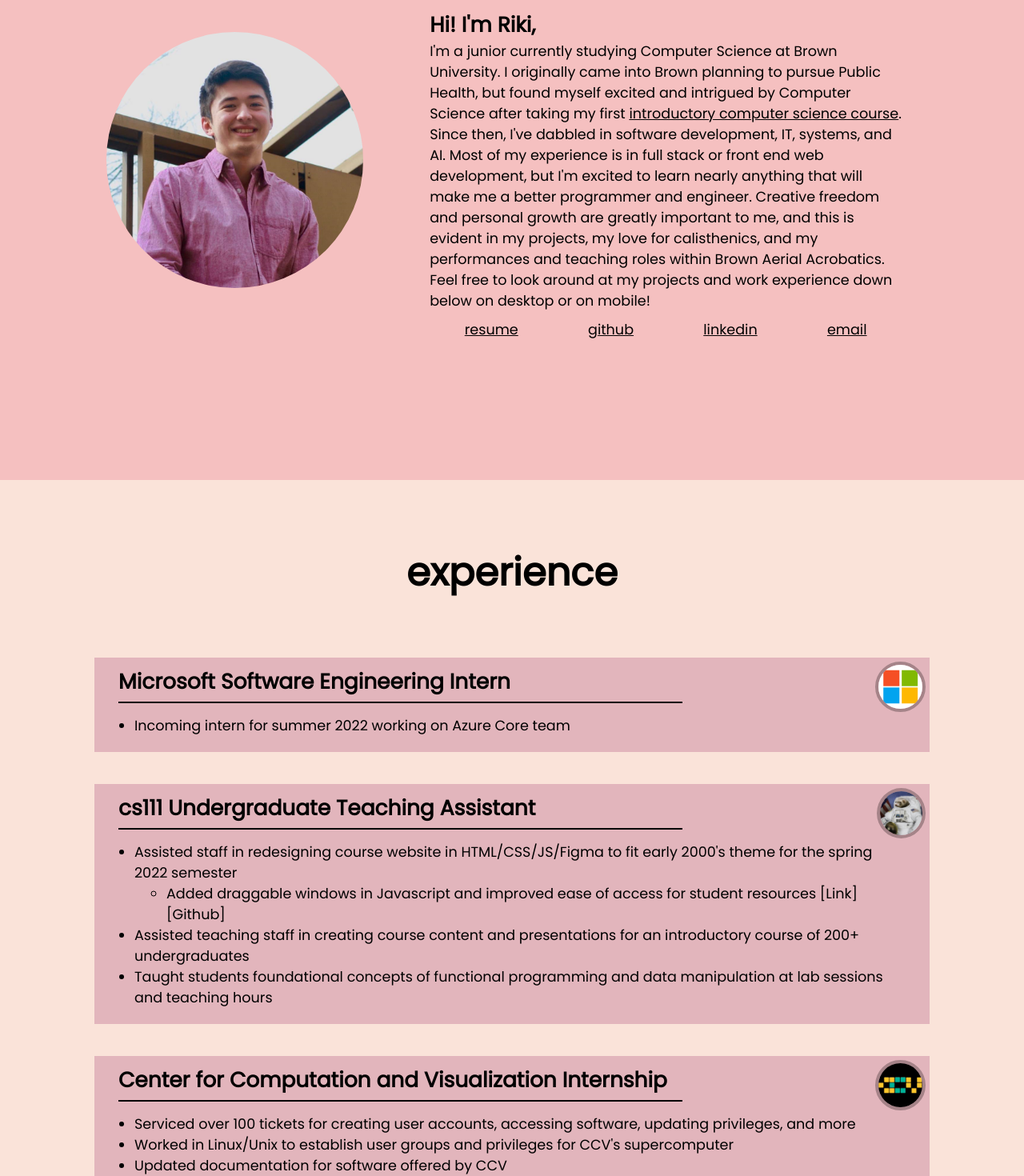
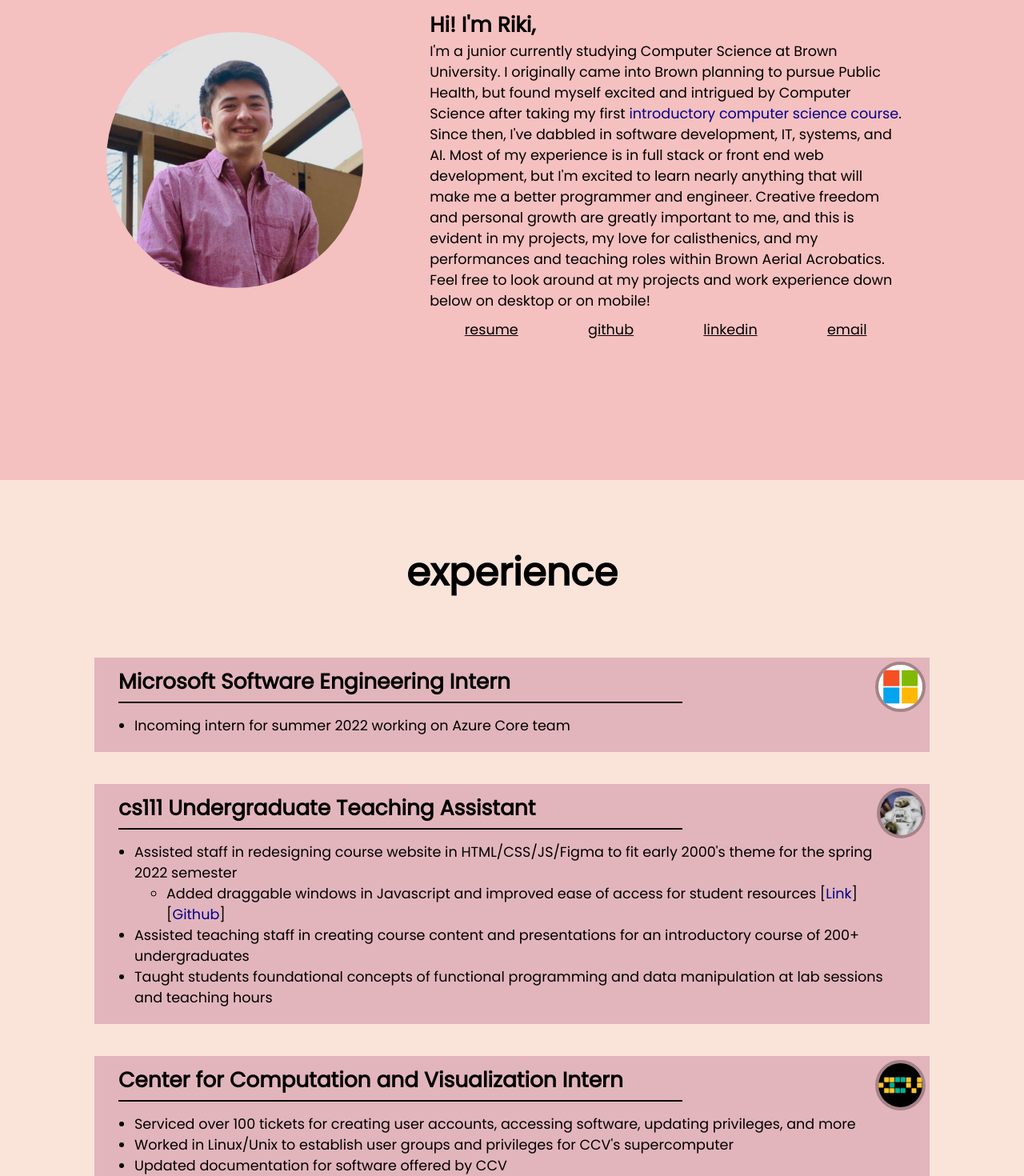
Before and after one commit to r-fameli/my-site, a React (Create React App) app: page / in a window 1280 px wide. Shown: the part 200-1670 px from the top of the page at 80% size. Built offline with nearby package versions, Linux system fonts and the light colour scheme.

Commit message:
Update README, some styling fixes

```diff
--- a/src/components/homePageSections/About.js
+++ b/src/components/homePageSections/About.js
@@ -14,7 +14,7 @@ function AboutSection() {
                     I'm a junior currently studying Computer Science at Brown University.
                     I originally came into Brown planning to pursue Public Health, but found myself excited and
                     intrigued by Computer Science after taking my first&nbsp;
-                    <a href='https://cs50.harvard.edu/x/2020/syllabus/' target="_blank" rel="noreferrer">
+                    <a className='no-underline blue-text' href='https://cs50.harvard.edu/x/2020/syllabus/' target="_blank" rel="noreferrer">
                     introductory computer science course
                     </a>
                     . Since then, I've dabbled in software development, IT, systems, and AI. Most of my experience is
--- a/src/components/homePageSections/Experience.js
+++ b/src/components/homePageSections/Experience.js
@@ -16,8 +16,8 @@ const cs111Description = <div><ul>
     <li>Assisted staff in redesigning course website in HTML/CSS/JS/Figma to fit early 2000's theme for the spring 2022 semester
         <ul>
             <li>Added draggable windows in Javascript and improved ease of access for student resources
-                [<a href='http://cs.brown.edu/courses/csci0111/spring2022/' target="_blank" rel="noreferrer">Link</a>]
-                [<a href='https://github.com/rsimpsonn/spring2022' target="_blank" rel="noreferrer">Github</a>]
+                [<a className="blue-text" href='http://cs.brown.edu/courses/csci0111/spring2022/' target="_blank" rel="noreferrer">Link</a>]
+                [<a className="blue-text" href='https://github.com/rsimpsonn/spring2022' target="_blank" rel="noreferrer">Github</a>]
             </li>
         </ul>
         </li>
@@ -43,7 +43,7 @@ function ExperienceSection() {
                     title="Microsoft Software Engineering Intern"
                     description={microsoftDescription}
                     image={microsoftImage}
-                    link={"http://cs.brown.edu/courses/csci0111/fall2021/"}
+                    link={"https://www.microsoft.com/en-us"}
                     alt={"cs111 icon"}
                 />
                 <SectionBoxWithImage
@@ -54,7 +54,7 @@ function ExperienceSection() {
                     alt={"cs111 icon"}
                 />
                 <SectionBoxWithImage
-                    title="Center for Computation and Visualization Internship"
+                    title="Center for Computation and Visualization Intern"
                     description={ccvDescription}
                     image={ccvImage}
                     link={"https://ccv.brown.edu/"}
--- a/src/css/About.css
+++ b/src/css/About.css
@@ -54,6 +54,7 @@
 }
 
 .About-info a {
+    color: inherit;
     text-decoration: underline;
 }
 
--- a/src/css/App.css
+++ b/src/css/App.css
@@ -10,29 +10,18 @@
 }
 
 a {
-  color:inherit;
-  text-decoration: inherit;
+  /* color:darkblue */
+  text-decoration: none;
 }
 
-
-/*
-.App-logo {
-  height: 40vmin;
-  pointer-events: none;
+.blue-text {
+  color: darkblue !important;
 }
 
-@media (prefers-reduced-motion: no-preference) {
-  .App-logo {
-    animation: App-logo-spin infinite 20s linear;
-  }
-} */
+.no-underline {
+  text-decoration: none !important;
+}
 
-/*
-@keyframes App-logo-spin {
-  from {
-    transform: rotate(0deg);
-  }
-  to {
-    transform: rotate(360deg);
-  }
-} */
+.underline {
+  text-decoration: underline;
+}
--- a/src/css/SkillIcon.css
+++ b/src/css/SkillIcon.css
@@ -26,6 +26,7 @@
 }
 
 .SkillIcon-name {
+    color: black;
     text-align: center;
     margin-top: 20px;
     font-size: 150%;
```
Also changed, not shown: 1 other file (tests, documents, lock files or other folders).
